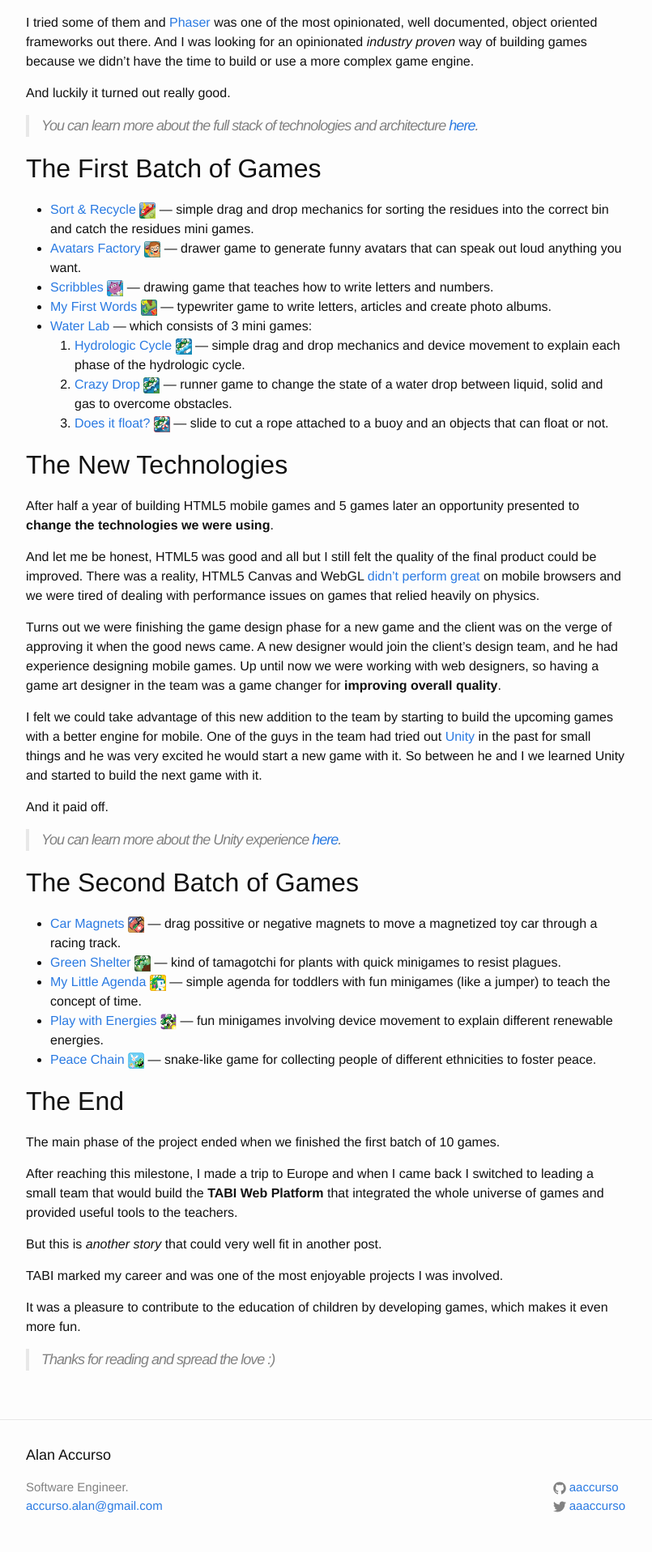
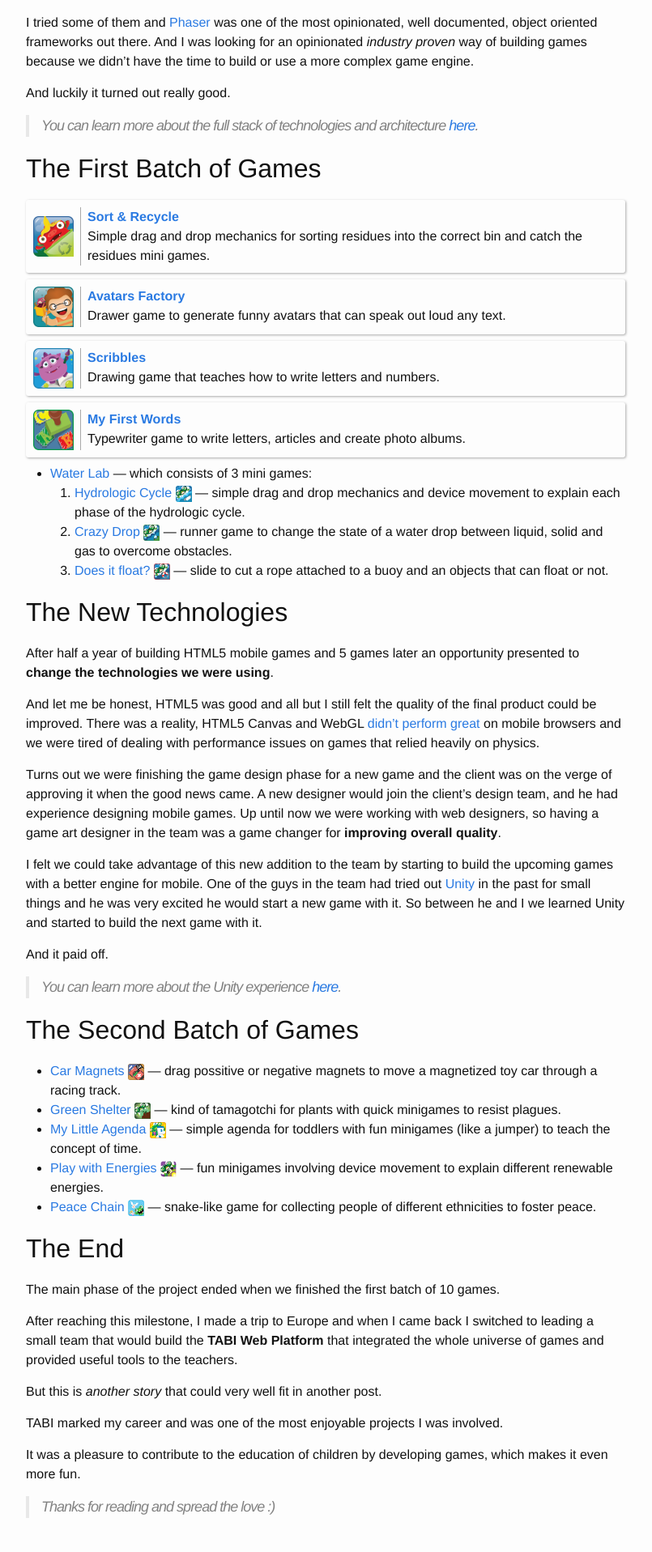
Before and after one commit to aaccurso/aaccurso.github.io, a Jekyll site: the page built from _posts/2017-02-18-tabisworld.markdown, in a window 1280 px wide. Shown: the part 2312-4229 px from the top of the page at 81% size, without its empty margins (238-1043 px from the left). Built offline with Jekyll 4.4.1, drawn with Linux system fonts in a browser that asks for light colours; nearby versions of some CDN libraries.

Commit message:
Create google play card

```diff
--- /dev/null
+++ b/_data/tabisworld/avatars-factory.yml
@@ -0,0 +1,4 @@
+name: Avatars Factory
+imagePath: /assets/tabisworld/game-icons/avatars-factory.png
+link: https://play.google.com/store/apps/details?id=com.eurocase.avatares01
+description: Drawer game to generate funny avatars that can speak out loud any text.
--- /dev/null
+++ b/_data/tabisworld/my-first-words.yml
@@ -0,0 +1,4 @@
+name: My First Words
+imagePath: /assets/tabisworld/game-icons/my-first-words.png
+link: https://play.google.com/store/apps/details?id=com.eurocase.textos01
+description: Typewriter game to write letters, articles and create photo albums.
--- /dev/null
+++ b/_data/tabisworld/scribbles.yml
@@ -0,0 +1,4 @@
+name: Scribbles
+imagePath: /assets/tabisworld/game-icons/scribbles.png
+link: https://play.google.com/store/apps/details?id=com.eurocase.grafismos01
+description: Drawing game that teaches how to write letters and numbers.
--- /dev/null
+++ b/_data/tabisworld/sort-and-recycle.yml
@@ -0,0 +1,4 @@
+name: Sort & Recycle
+imagePath: /assets/tabisworld/game-icons/sort-and-recycle.png
+link: https://play.google.com/store/apps/details?id=com.eurocase.reciclaje01
+description: Simple drag and drop mechanics for sorting residues into the correct bin and catch the residues mini games.
--- /dev/null
+++ b/_includes/card.html
@@ -0,0 +1,11 @@
+<article class="{{ include.data.className | default: '' }} card">
+  <div class="card-thumbnail">
+    <img src="{{ include.data.imagePath }}" alt="{{ include.data.name }}"/>
+  </div>
+  <div class="card-body">
+    <header class="card-header">
+      <a href="{{ include.data.link }}">{{ include.data.name }}</a>
+    </header>
+    <p class="card-description">{{ include.data.description }}</p>
+  </div>
+</article>
--- a/_posts/2017-02-18-tabisworld.markdown
+++ b/_posts/2017-02-18-tabisworld.markdown
@@ -63,10 +63,11 @@
 
 ## The First Batch of Games
 
-* [Sort & Recycle] ![Sort & Recycle](/assets/tabisworld/game-icons/sort-and-recycle.png){: .icon} — simple drag and drop mechanics for sorting the residues into the correct bin and catch the residues mini games.
-* [Avatars Factory] ![Avatars Factory](/assets/tabisworld/game-icons/avatars-factory.png){: .icon} — drawer game to generate funny avatars that can speak out loud anything you want.
-* [Scribbles] ![Scribbles](/assets/tabisworld/game-icons/scribbles.png){: .icon} — drawing game that teaches how to write letters and numbers.
-* [My First Words] ![My First Words](/assets/tabisworld/game-icons/my-first-words.png){: .icon} — typewriter game to write letters, articles and create photo albums.
+{% include card.html data=site.data.tabisworld.sort-and-recycle %}
+{% include card.html data=site.data.tabisworld.avatars-factory %}
+{% include card.html data=site.data.tabisworld.scribbles %}
+{% include card.html data=site.data.tabisworld.my-first-words %}
+
 * [Water Lab] — which consists of 3 mini games:
   1. [Hydrologic Cycle] ![Hydrologic Cycle](/assets/tabisworld/game-icons/the-water-cycle.png){: .icon} — simple drag and drop mechanics and device movement to explain each phase of the hydrologic cycle.
   2. [Crazy Drop] ![Crazy Drop](/assets/tabisworld/game-icons/crazy-drop.png){: .icon} — runner game to change the state of a water drop between liquid, solid and gas to overcome obstacles.
--- /dev/null
+++ b/_sass/_card.scss
@@ -0,0 +1,31 @@
+$gutter: 8px;
+$border-color: darkgrey;
+
+.card {
+  display: flex;
+  padding: $gutter;
+  border: 1px solid transparent;
+  border-radius: 3px;
+  margin-bottom: $gutter;
+  box-shadow: $border-color 1px 1px 3px;
+
+  .card-thumbnail {
+    align-self: center;
+    flex-shrink: 0;
+    width: 50px;
+  }
+
+  .card-body {
+    margin-left: $gutter;
+    border-left: 1px solid $border-color;
+    padding-left: $gutter;
+
+    .card-header {
+      font-weight: bold;
+    }
+
+    .card-description {
+      margin-bottom: 0;
+    }
+  }
+}
--- a/_sass/_github-repo-card.scss
+++ b/_sass/_github-repo-card.scss
@@ -1,44 +1,21 @@
-$gutter: 8px;
-$border-color: darkgrey;
+$language-color: lightgray;
 
-.github-repo-card {
-  display: flex;
-  padding: $gutter;
-  border: 1px solid transparent;
-  border-radius: 3px;
-  margin-bottom: $gutter;
-  box-shadow: $border-color 1px 1px 3px;
-
-  .owner-avatar {
-    align-self: center;
-    flex-shrink: 0;
-    display: inline-block;
-    margin-right: $gutter;
-
+.github-repo.card {
+  .card-thumbnail {
     img {
       border-radius: 3px;
-      width: 50px;
     }
   }
 
-  .repo-details {
-    border-left: 1px solid $border-color;
-    padding-left: $gutter;
-
-    .repo-name {
-      font-weight: bold;
-    }
-
+  .card-body {
     .repo-language {
       border-radius: 3px;
       font-size: x-small;
       padding: 2px 4px;
-      background: lightgray;
+      background: $language-color;
     }
 
-    .repo-description {
-      margin-bottom: 0;
-
+    .card-description {
       .gh-emoji {
         width: 20px;
       }
--- a/css/main.scss
+++ b/css/main.scss
@@ -47,5 +47,6 @@
         "layout",
         "syntax-highlighting",
         "loading",
+        "card",
         "github-repo-card"
 ;
```
Also changed, not shown: _src/components/github-repo-card.js (+6 -6 lines), js/main.js.
